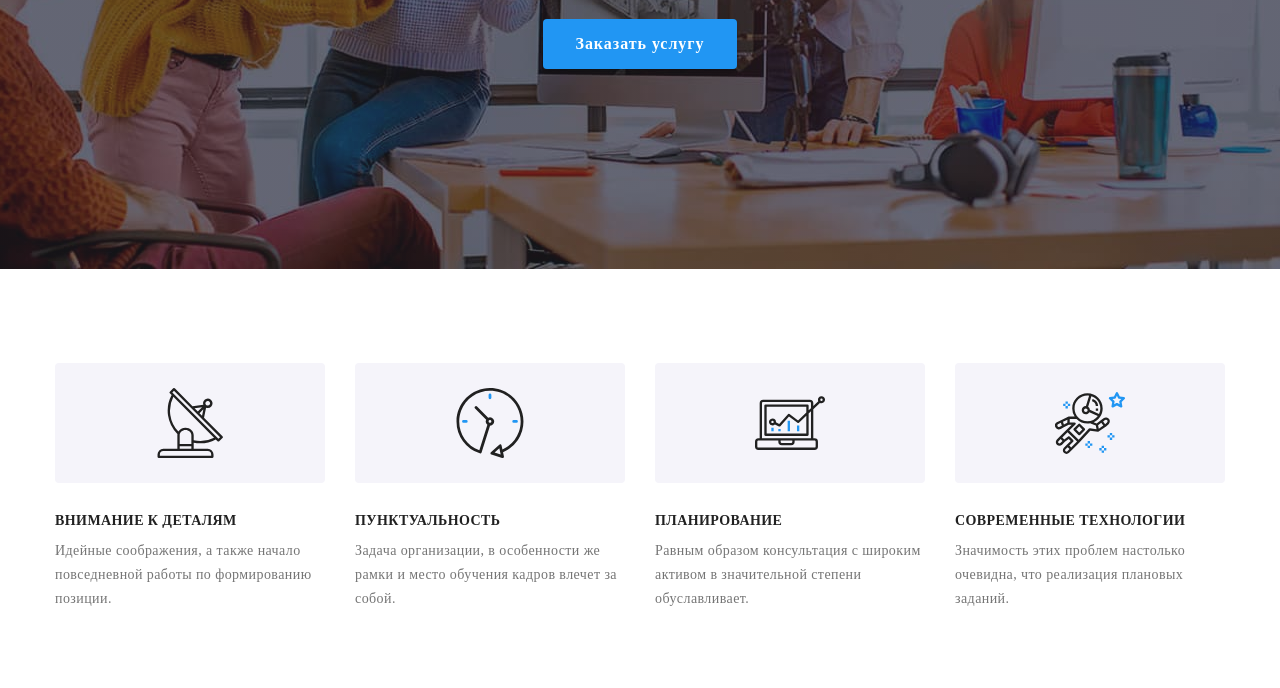
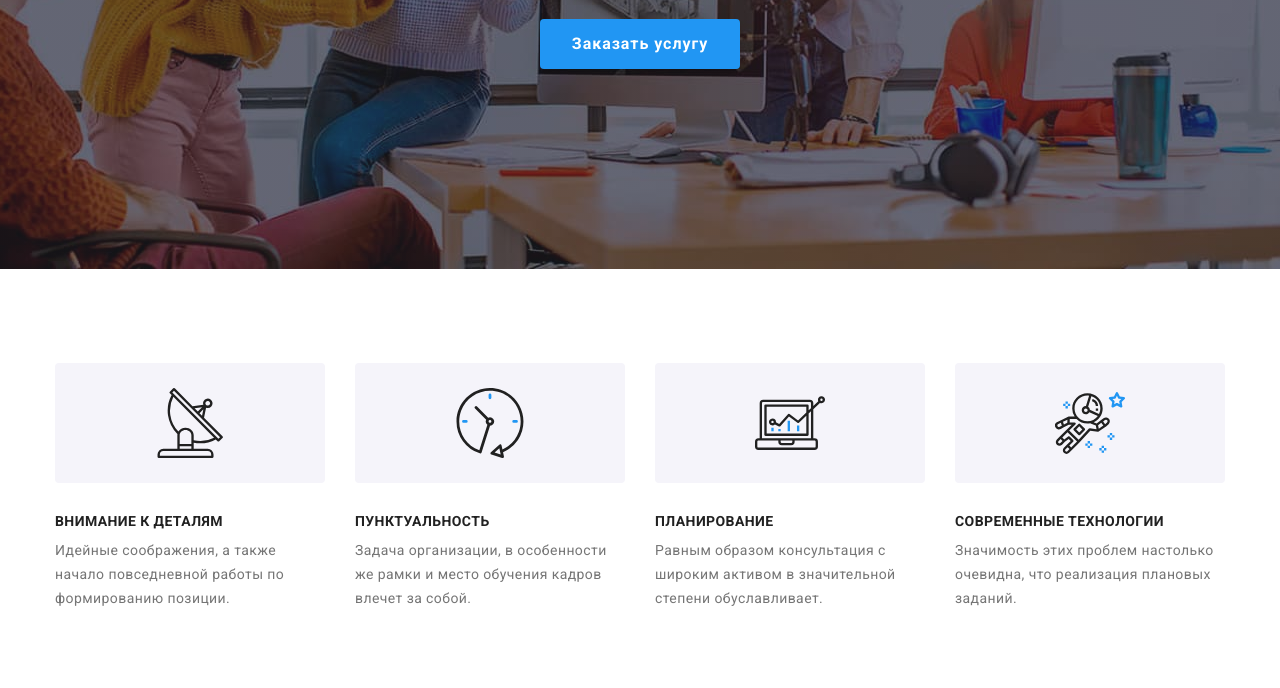
Before and after one commit to marynaost/goit-markup-hw-07, a plain HTML site: page index.html in a window 1280 px wide. Shown: the part 412-1100 px from the top of the page. Drawn offline with nearby package versions, Linux system fonts and the light colour scheme; files that its build step writes are made by us from their sources.

Commit message:
add sass/utils

```diff
--- a/sass/utils/_variables.scss
+++ b/sass/utils/_variables.scss
@@ -10,6 +10,9 @@
   --bcg-grey-color: #f5f4fa;
   --main-bcg-color: #ffffff;
 
+  --primary-font-family: 'Roboto', sans-serif;
+  --secondary-font-family: 'Raleway', sans-serif;
+
   --transition-duration: 250ms;
   --transition-timing-function: cubic-bezier(0.4, 0, 0.2, 1);
 }
```
